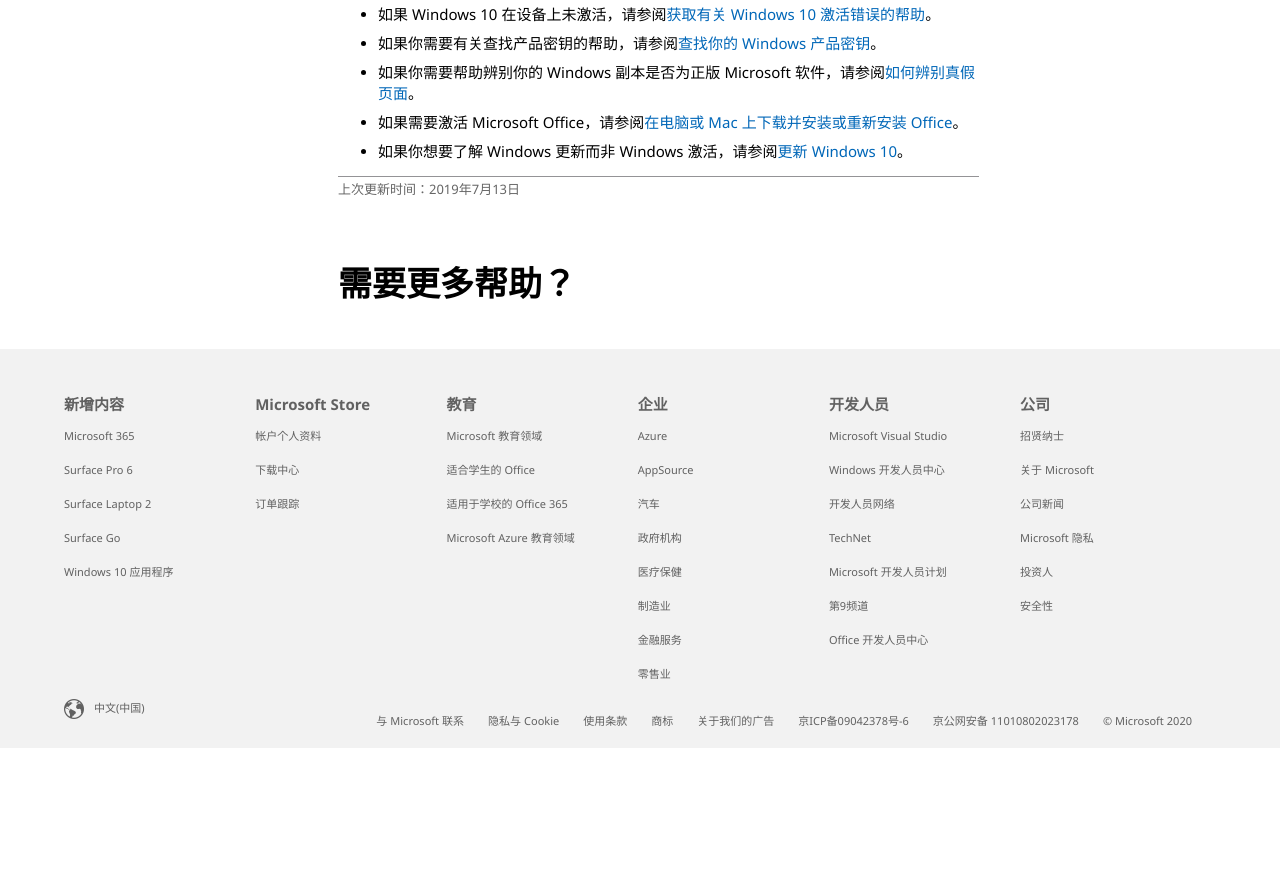
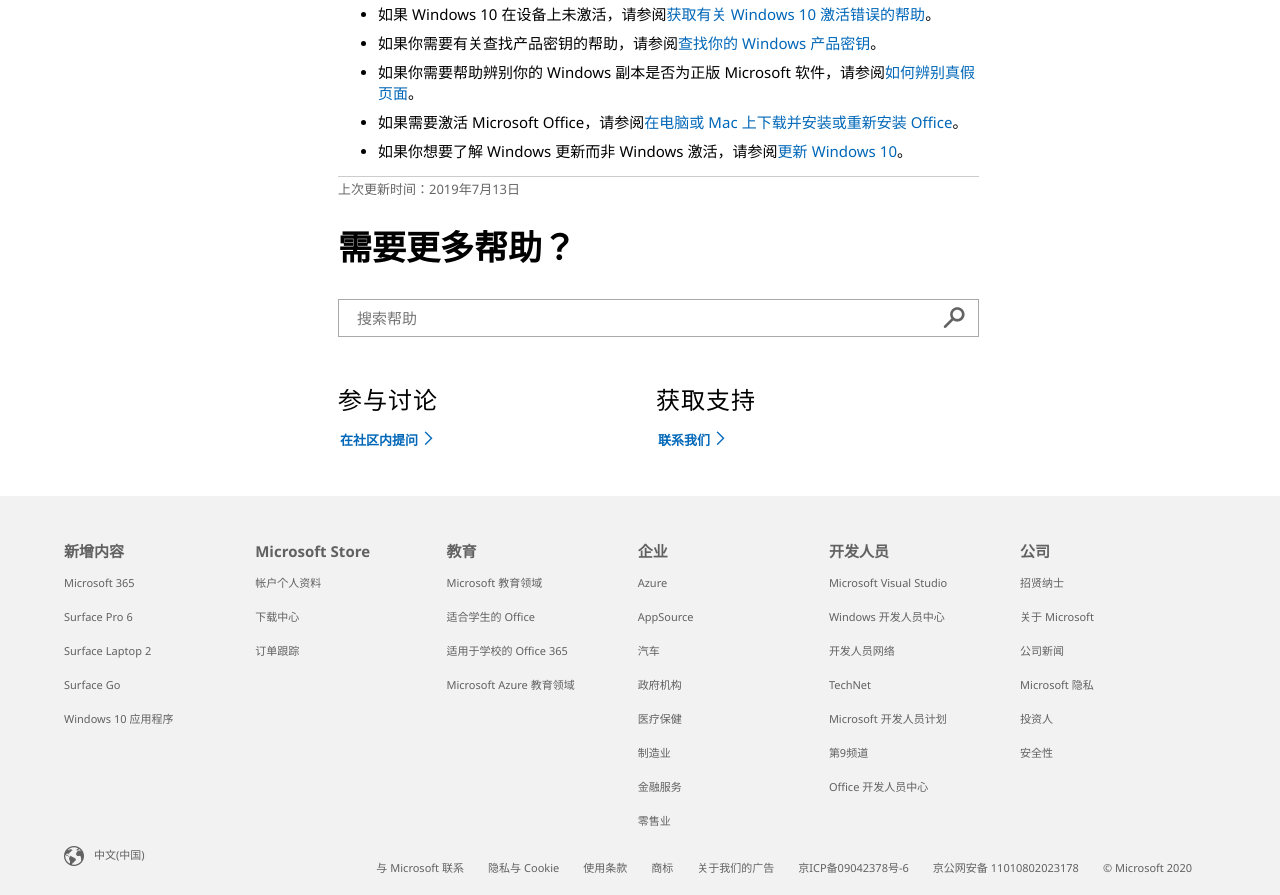
Before and after one commit to SoftWare3p/Html5-Web, a plain HTML site: page support/windows-10-active.html in a window 1280 px wide. Shown: the part 2310-3205 px from the top of the page. Before the commit the page ends 3058 px from the top, so only its background shows below. Drawn offline with Linux system fonts and the light colour scheme.

Commit message:
windows10

```diff
--- a/support/res/help.css
+++ b/support/res/help.css
@@ -49,6 +49,7 @@ body hr {
     padding: 0;
     color: #949396;
     width: 100%;
+    border-top: 1px solid rgba(0,0,0,.2);
 }
 #su-header-bar a:hover{
     cursor: pointer;
@@ -85,11 +86,11 @@ body hr {
     width:1px;
     height:18px;
 }
-#su-doc-1 a{
+#su-doc-1 a,.su-doc-question a{
     text-decoration: none;
     color: #0067b8;
 }
-#su-doc-1 a:hover{
+#su-doc-1 a:hover,.su-doc-question a:hover{
     text-decoration: underline;
     cursor: pointer;
 }
@@ -211,3 +212,51 @@ div[class ^="sudoc-section-"]{
     margin-top: 1px;
     padding: 4px 0 0;
 }
+#su-search-p{
+    background-image: none;
+    height: auto;
+    padding:0;
+    text-align: left;
+}
+#su-search-p >div {
+    width: 100%;
+}
+#su-search-p h1{
+    padding: 0;
+    color: #000;
+}
+#su-search-p form {
+    margin-top: 20px;
+    max-width:100%;
+    margin-bottom: 20px;
+}
+#su-search-p form input {
+    font-size:15px;
+    height: 38px;
+}
+.su-doc-question{
+    width:49%;
+    display: inline-block;
+}
+.su-doc-question p{
+    font-weight: 300;
+    font-size: 24px;
+    letter-spacing: .975px;
+    margin-bottom: 15px !important;
+}
+.su-doc-question a{
+    padding: 10px 3px 7px 0;
+    position: relative;
+    border: 2px solid transparent;
+    outline: 1px solid transparent;
+    outline-offset: -3px;
+    margin-left: 0;
+    background: transparent;
+    transition: none;
+    padding-right: 2px;
+    font-size: 13px;
+    font-weight: 600;
+    letter-spacing: 0;
+    line-height: 1.3;
+    white-space: nowrap;
+}
--- a/support/windows-10-active.html
+++ b/support/windows-10-active.html
@@ -403,8 +403,31 @@
                         <li><p>如果需要激活 Microsoft Office，请参阅<a href="#">在电脑或 Mac 上下载并安装或重新安装 Office</a>。</p></li>
                         <li><p>如果你想要了解 Windows 更新而非 Windows 激活，请参阅<a href="#">更新 Windows 10</a>。</p></li>
                     </ol>
-                    <hr><p id = "su-doc-mainref">上次更新时间：2019年7月13日</p>
-                    <h1>需要更多帮助？</h1>
+                    <hr><p id = "su-doc-mainref" style="margin-bottom: 12px;">上次更新时间：2019年7月13日</p>
+                    <div class = "su-doc-block"></div>
+                    <div id="su-search-p">
+                        <div>
+                            <h1>需要更多帮助？</h1>
+                            <form  autocomplete="off" >
+                                <div>
+                                    <input  placeholder="搜索帮助" aria-label="我们可如何帮助你?" aria-expanded="false" value="">
+                                    <button type="submit" title="Search" aria-label="搜索">
+                                        <span></span>
+                                    </button>
+                                </div>
+                            </form>
+                        </div>
+                    </div>
+                    <div style="width=100%; position: relative;">
+                        <div class = "su-doc-question">
+                            <p>参与讨论</p>
+                            <a href="#">在社区内提问&#160;&#59244;</a>
+                        </div>
+                        <div class = "su-doc-question">
+                            <p>获取支持</p>
+                            <a href="#">联系我们&#160;&#59244;</a>
+                        </div>
+                    </div>
                 </div>
             </div>
         </div>
```
